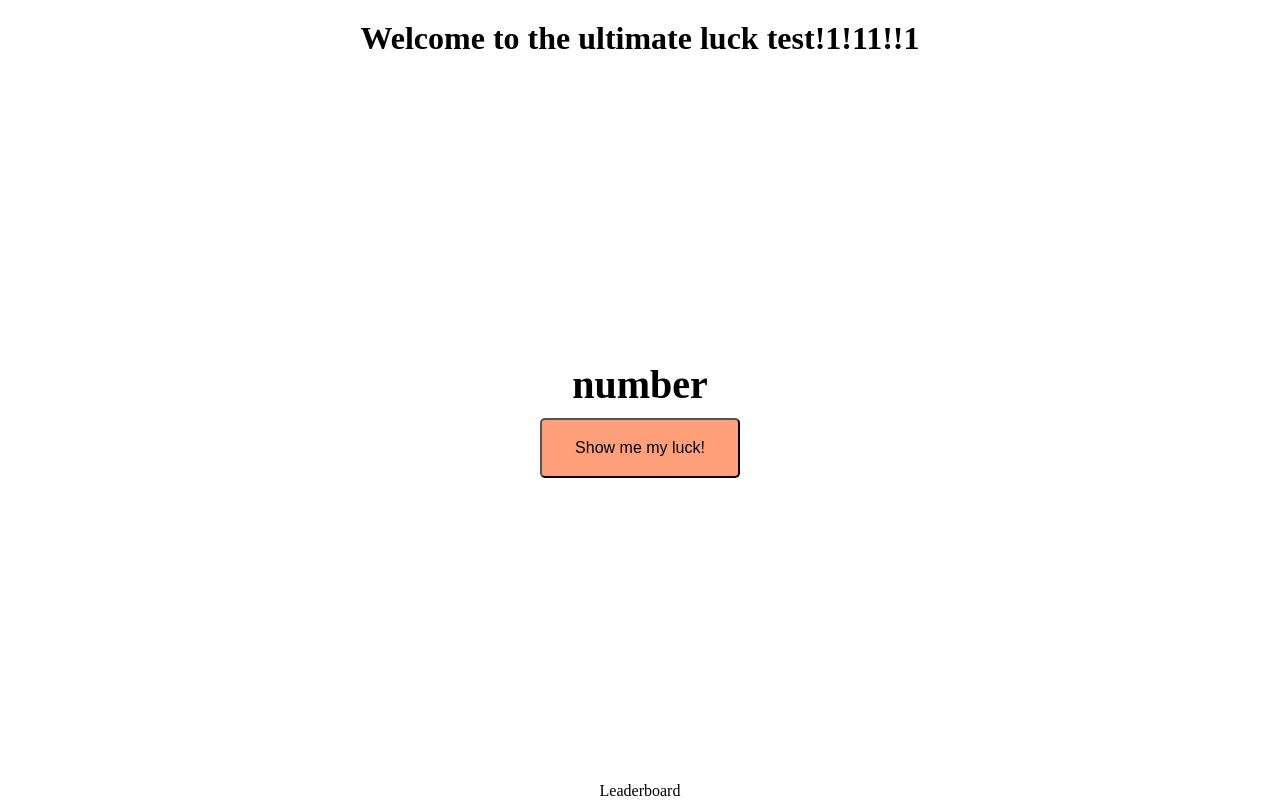
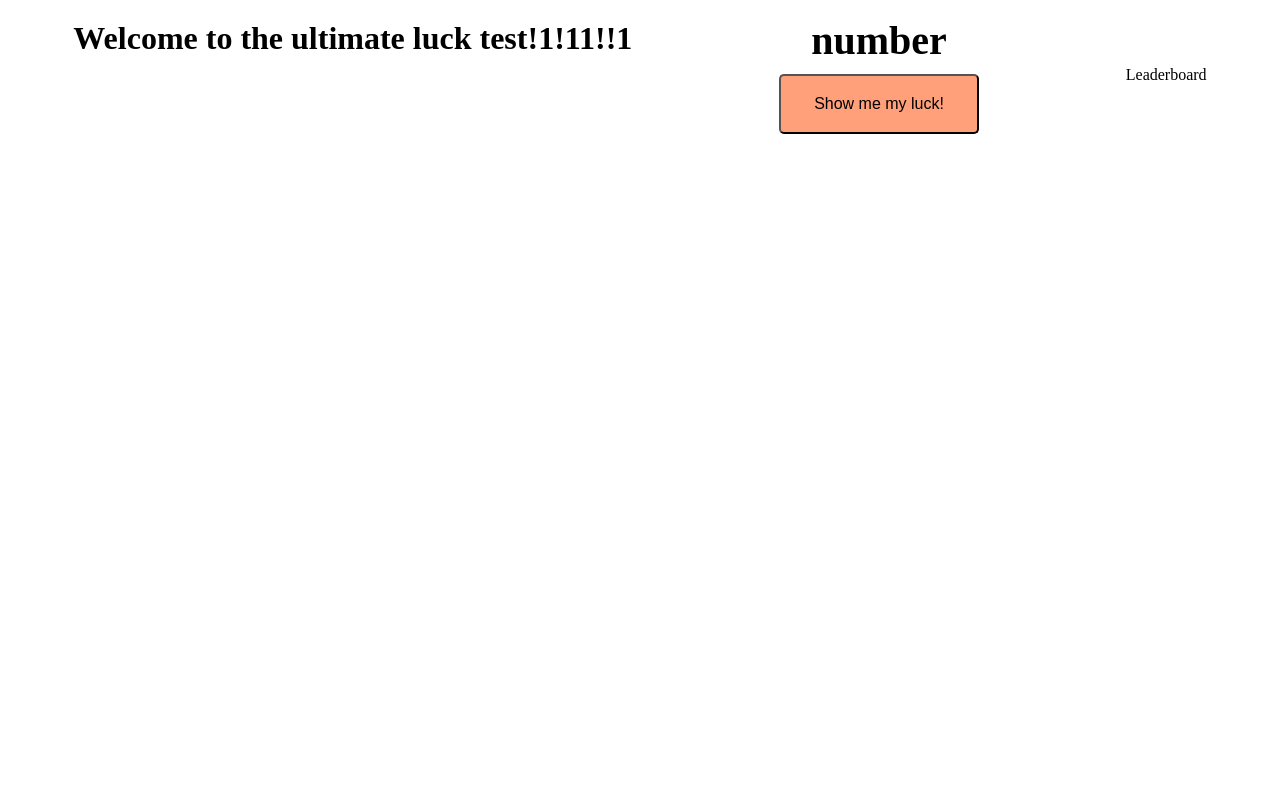
Before and after one commit to CaioaPy/The-Ultimate-Luck-Test, a plain HTML site: page src/index.html in a window 1280 px wide. Drawn offline with Linux system fonts and the light colour scheme.

Commit message:
new styles

```diff
--- a/src/style.css
+++ b/src/style.css
@@ -5,17 +5,32 @@
     background-color: white;
     color: black;
 }
-body {
-    height: 100vh;
-    display: flex;
-    flex-direction: column;
-    align-items: center;
-}
 header {
     text-align: center;
     margin-top: 20px;
 }
+body {
+    display: grid;
+    grid: 150px / auto auto auto;
+}
+h1#title {
+    grid-column: 2;
+    display: flex;
+    flex-direction: column;
+    justify-content: center;
+    align-items: center;
+    flex-grow: 1;
+}
 div.container {
+    grid-column: 2;
+    display: flex;
+    flex-direction: column;
+    justify-content: center;
+    align-items: center;
+    flex-grow: 1;
+}
+div.lb{
+    grid-column: 3;
     display: flex;
     flex-direction: column;
     justify-content: center;
```
